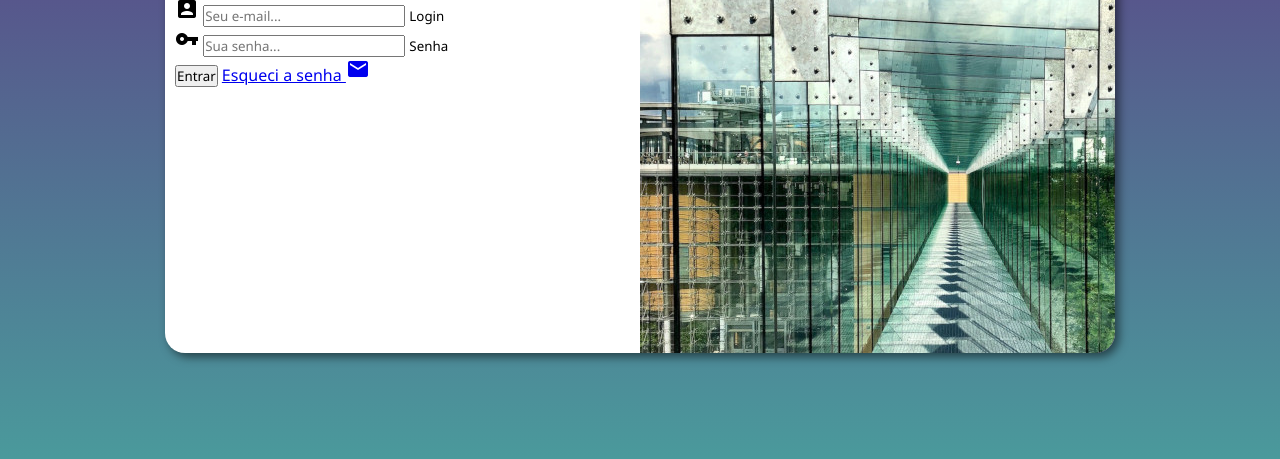
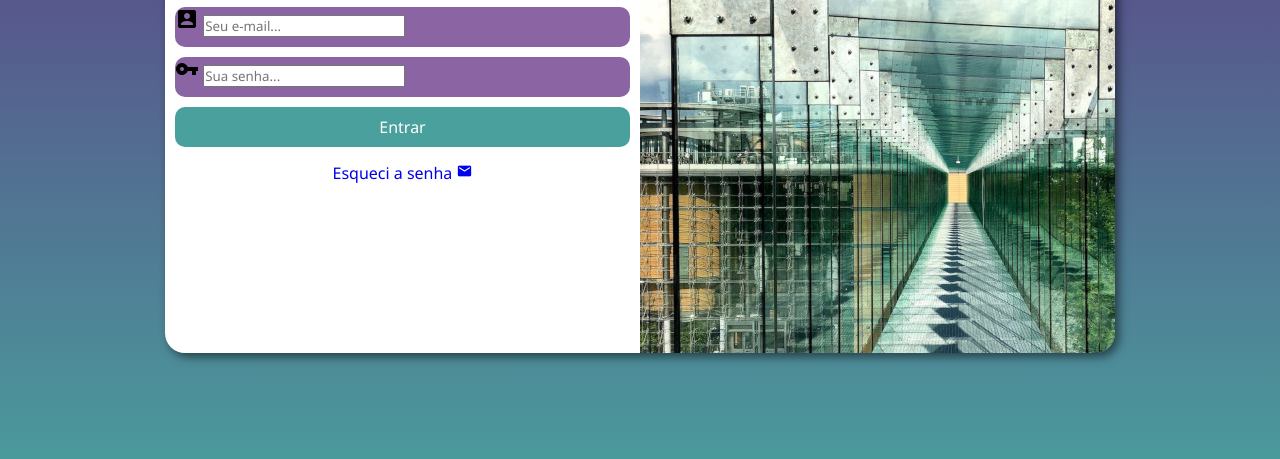
Before and after one commit to TouzaOne/projeto-login, a plain HTML site: page index.html in a window 1280 px wide. Shown: the part 297-756 px from the top of the page. Drawn offline with Linux system fonts and the light colour scheme.

Commit message:
formatação do formulário

```diff
--- a/estilos/style.css
+++ b/estilos/style.css
@@ -63,3 +63,51 @@ div#formulario > h1 {
 div#formulario > p {
     font-size: 0.8em;
 }
+
+form > div.campo {
+    background-color: #602c82bb;
+    display: block;
+    width: 100%;
+    height: 40px;
+    border-radius: 10px;
+    margin: 10px 0px;
+}
+
+div.campo > label {
+    display: none;
+}
+
+form > input[type=submit] {
+    display: block;
+    font-size: 1em;
+    width: 100%;
+    height: 40px;
+    background-color: #49a09d;
+    color: white;
+    border: none;
+    border-radius: 10px;
+    cursor: pointer;
+}
+
+form > input[type=submit]:hover {
+    background-color: #2d6462;
+}
+
+form > a.botao {
+    display: block;
+    text-align: center;
+    font-size: 1em;
+    width: 100%;
+    height: 40px;
+    padding-top: 5px;
+    margin-top: 10px;
+    text-decoration: none;
+}
+
+form > a.botao:hover {
+    text-decoration: underline;
+}
+
+form > a.botao > span {
+    font-size: 1em;
+}
--- a/index.html
+++ b/index.html
@@ -35,7 +35,7 @@
                         <label for="isenha"><small>Senha</small></label>
                     </div>
                     <input type="submit" value="Entrar">
-                    <a href="esqueci.html">Esqueci a senha <span class="material-icons">
+                    <a href="esqueci.html" class="botao">Esqueci a senha <span class="material-icons">
                         mail
                     </span></a>
                 </form>
```
